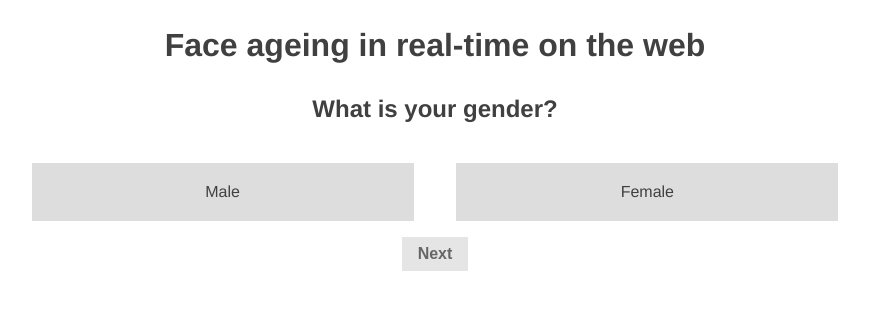
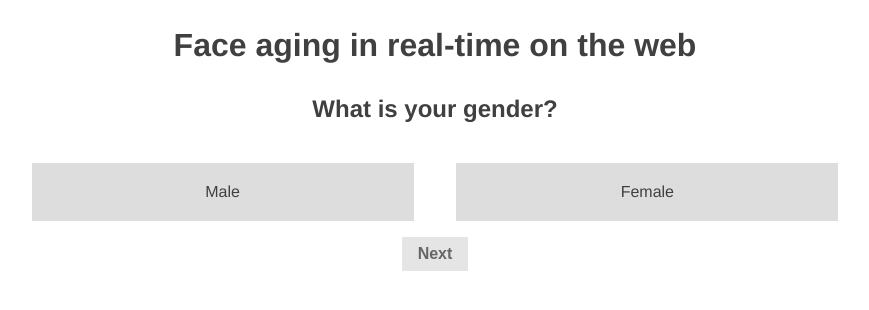
Before and after one commit to punit-shah/real-time-face-aging, a website built with webpack: page src/index.html in a window 1280 px wide. Shown: the whole page, without its empty margins (205-1074 px from the left). Built offline with nearby package versions, Linux system fonts and the light colour scheme; files whose address does not match are found by name.

Commit message:
edit readme, change ageing->aging in titles

```diff
--- a/src/index.html
+++ b/src/index.html
@@ -1,13 +1,13 @@
 <!DOCTYPE html>
 <html>
 <head>
-  <title>Face ageing in real-time on the web</title>
+  <title>Face aging in real-time on the web</title>
   <meta name="viewport" content="width=device-width, initial-scale=1">
   <link rel="stylesheet" href="css/index.css">
 </head>
 <body>
   <div class="container">
-    <h1 class="title">Face ageing in real-time on the web</h1>
+    <h1 class="title">Face aging in real-time on the web</h1>
     <div class="question question--active">
       <h2 class="question__text">What is your gender?</h2>
       <ul class="question__option-list">
```
Also changed, not shown: README.txt.
